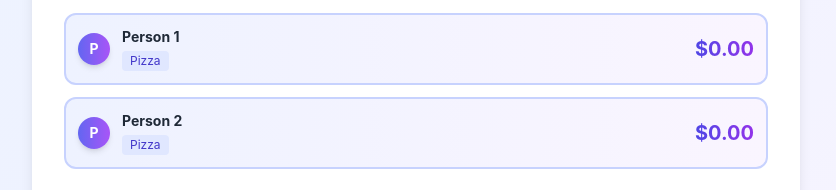
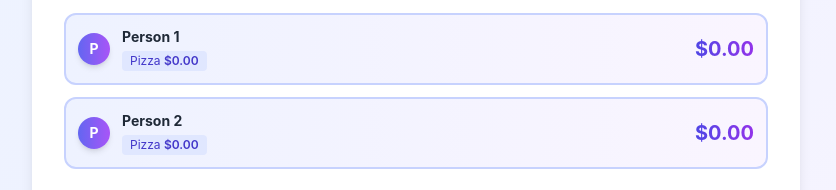
Before and after one commit to getsuzym/Tally, a website: page index.html in a window 1280 px wide. Shown: the part 881-1071 px from the top of the page, without its empty margins (224-1060 px from the left). Drawn offline with nearby package versions, Linux system fonts and the light colour scheme.

Commit message:
Show dish prices in final split section for better transparency

```diff
--- a/index.html
+++ b/index.html
@@ -420,7 +420,7 @@
                                 <div class="flex flex-wrap gap-1 mt-1">
                                     <span v-for="dish in dishes.filter(d => d.sharedBy.includes(person))" :key="dish.name"
                                         class="text-xs bg-indigo-100 text-indigo-700 px-2 py-0.5 rounded">
-                                        {{ dish.name }}
+                                        {{ dish.name }} <span class="font-semibold">${{ dish.price.toFixed(2) }}</span>
                                     </span>
                                 </div>
                             </div>
```
